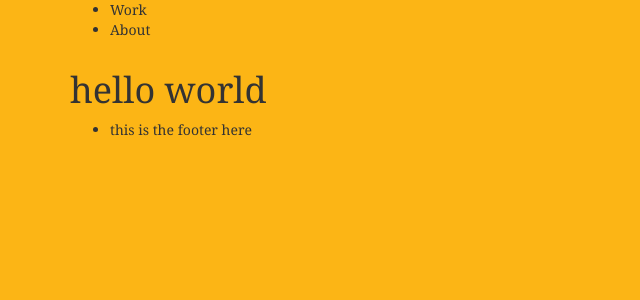
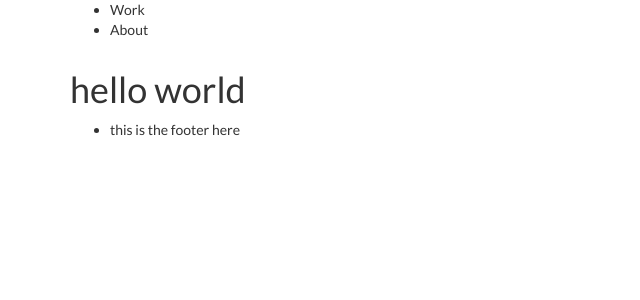
Before and after one commit to dreeeeewwwww/dreeeeewwwww.github.io, a Jekyll site: the page built from index.html, in a window 1280 px wide. Shown: the top 300 px of the page, without its empty margins (0-640 px from the left). Built offline with Jekyll 4.4.1, drawn with Linux system fonts in a browser that asks for light colours.

Commit message:
import google fontz

```diff
--- a/assets/_sass/site.scss
+++ b/assets/_sass/site.scss
@@ -1,4 +1,3 @@
 body{
-  font-family:georgia, serif;
-  background-color:$foo;
+  font-family:'Lato', 'Helvetica Neue', Helvetica, arial, verdana, sans-serif;
 }
--- a/assets/css/dg.scss
+++ b/assets/css/dg.scss
@@ -1,6 +1,6 @@
 ---
 ---
-/* STYLIN! */
 @import "variables";
 @import "mixins";
+@import url(http://fonts.googleapis.com/css?family=Lato:400,400italic,900,900italic);
 @import "site"
```
